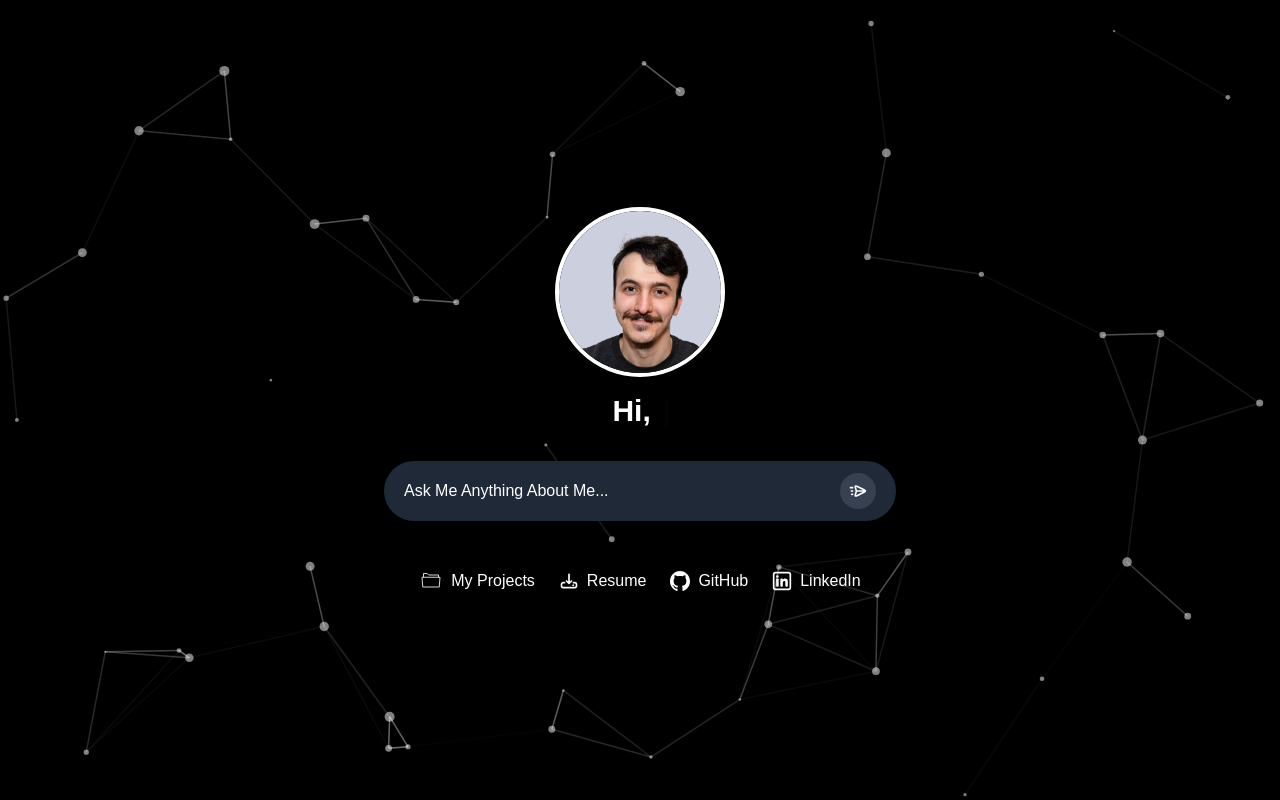
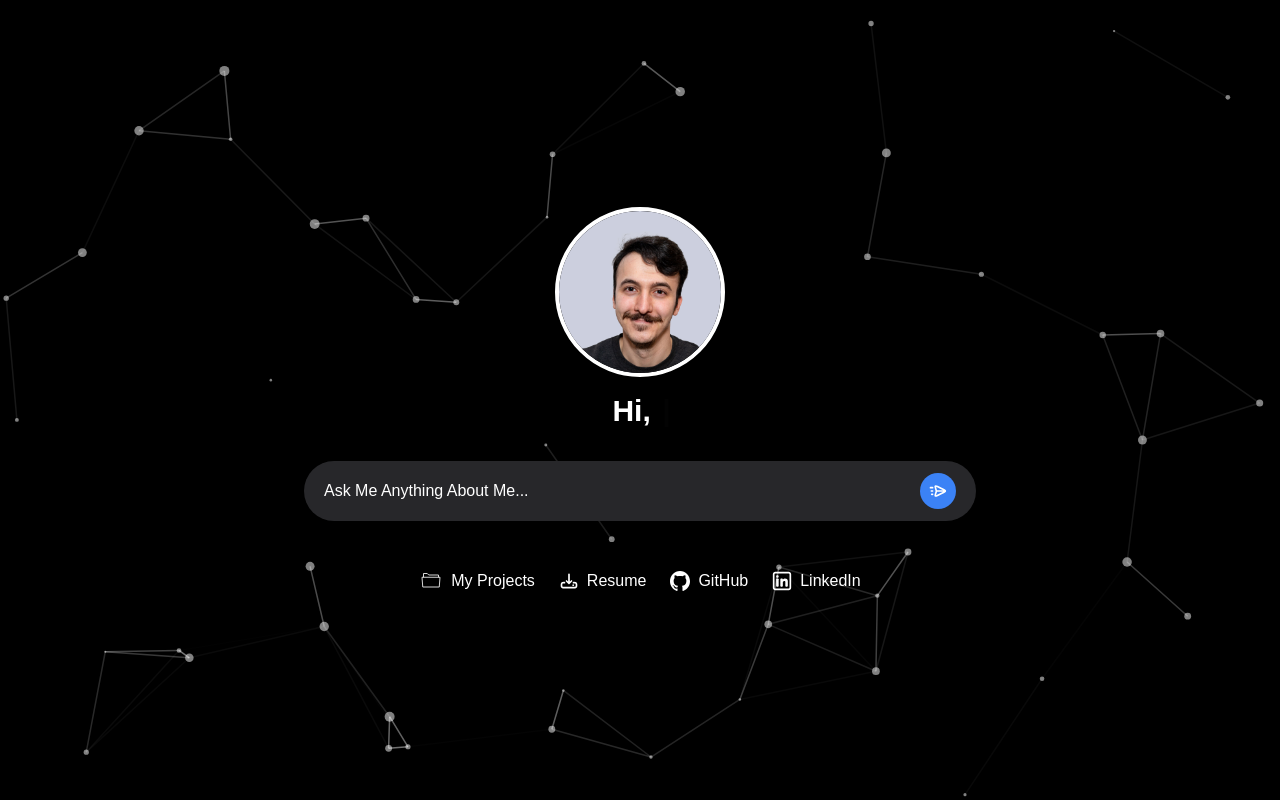
Before and after one commit to HamzaDincer/hamza-dincer, a Next.js app: page / in a window 1280 px wide. Built offline with nearby package versions, Linux system fonts and the light colour scheme.

Commit message:
chatbox interface added

```diff
--- a/app/page.tsx
+++ b/app/page.tsx
@@ -7,22 +7,59 @@ import Link from "next/link";
 import ParticlesBackground from "./particles";
 import { Typewriter } from "react-simple-typewriter";
 
+type Message = {
+  sender: "user" | "bot";
+  text: string;
+};
+
 export default function Home() {
   const [userInput, setUserInput] = useState("");
+  const [messages, setMessages] = useState<Message[]>([]);
+  const [isChatActive, setIsChatActive] = useState(false);
+
+  const handleUserInput = (e: React.FormEvent) => {
+    e.preventDefault();
+    if (!userInput.trim()) return;
+
+    // Activate chat on first input submission
+    if (!isChatActive) setIsChatActive(true);
+
+    // Add user's message to messages
+    setMessages((prevMessages) => [
+      ...prevMessages,
+      { sender: "user", text: userInput },
+    ]);
+
+    // Clear input field
+    setUserInput("");
+
+    // Simulate bot response after a short delay
+    setTimeout(() => {
+      setMessages((prevMessages) => [
+        ...prevMessages,
+        { sender: "bot", text: "This is a placeholder response from the me." },
+      ]);
+    }, 1000);
+  };
 
   return (
-    <div className="relative flex flex-col items-center justify-center min-h-screen bg-black text-white p-8 overflow-hidden">
+    <div className="relative flex flex-col items-center justify-center h-dvh bg-black text-white p-8 overflow-hidden">
       <ParticlesBackground />
+
+      {/* Conditional Display for Headshot Image and Intro Text */}
+      {!isChatActive && (
+        <>
           {/* Headshot Image */}
-      <div className="mb-4">
+          <div className="mb-4 relative z-10">
             <Image
-          src="/headshot.jpg" // Make sure to replace with your actual image name
+              src="/headshot.jpg" // Replace with your actual image
               alt="Hamza's Headshot"
               width={170}
               height={170}
-          className="rounded-full border-4 border-white shadow-lg"
+              className="rounded-full border-4 border-white shadow-lg bg-transparent"
             />
           </div>
+
           {/* Typing Animation Heading */}
           <h1 className="text-3xl font-semibold mb-8 text-center">
             <Typewriter
@@ -38,16 +75,49 @@ export default function Home() {
               delaySpeed={1000}
             />
           </h1>
+        </>
+      )}
+
+      {/* Chatbox */}
+      {isChatActive && (
+        <div className="relative w-full max-w-4xl h-full p-4 mb-4 bg-zinc-800 rounded-xl shadow-lg overflow-y-auto">
+          {/* Messages */}
+          {messages.map((msg, index) => (
+            <div
+              key={index}
+              className={`flex ${
+                msg.sender === "bot" ? "justify-start" : "justify-end"
+              } mb-2 items-center`}
+            >
+              {/* Headshot Icon for Bot Messages */}
+              {msg.sender === "bot" && (
+                <Image
+                  src="/headshot.jpg" // Replace with your actual image
+                  alt="Bot Icon"
+                  width={40}
+                  height={40}
+                  className="rounded-full mr-2"
+                />
+              )}
+              <div
+                className={`px-4 py-2 rounded-lg shadow ${
+                  msg.sender === "bot"
+                    ? "bg-gray-700 text-white"
+                    : "bg-blue-500 text-white"
+                } max-w-[75%]`}
+              >
+                {msg.text}
+              </div>
+            </div>
+          ))}
+        </div>
+      )}
 
       {/* Input Form */}
-      <div className="relative w-full max-w-lg">
+      <div className="relative w-full max-w-2xl">
         <form
-          onSubmit={(e) => {
-            e.preventDefault(); // Prevent form submission refresh
-            console.log(userInput); // Log or handle the input
-            setUserInput(""); // Clear input after submission
-          }}
-          className="flex items-center bg-gray-800 rounded-full py-3 px-5 shadow-lg"
+          onSubmit={handleUserInput}
+          className="flex items-center bg-zinc-800 rounded-full py-3 px-5 shadow-lg"
         >
           <input
             type="text"
@@ -58,7 +128,7 @@ export default function Home() {
           />
           <button
             type="submit"
-            className="ml-4 p-2 rounded-full bg-gray-700 hover:bg-gray-600 transition duration-200"
+            className="ml-4 p-2 rounded-full bg-blue-500 hover:bg-blue-600 transition duration-200"
           >
             <Image
               src="/send-icon.svg"
```
Lines whose indentation alone changed are shown as unchanged.
